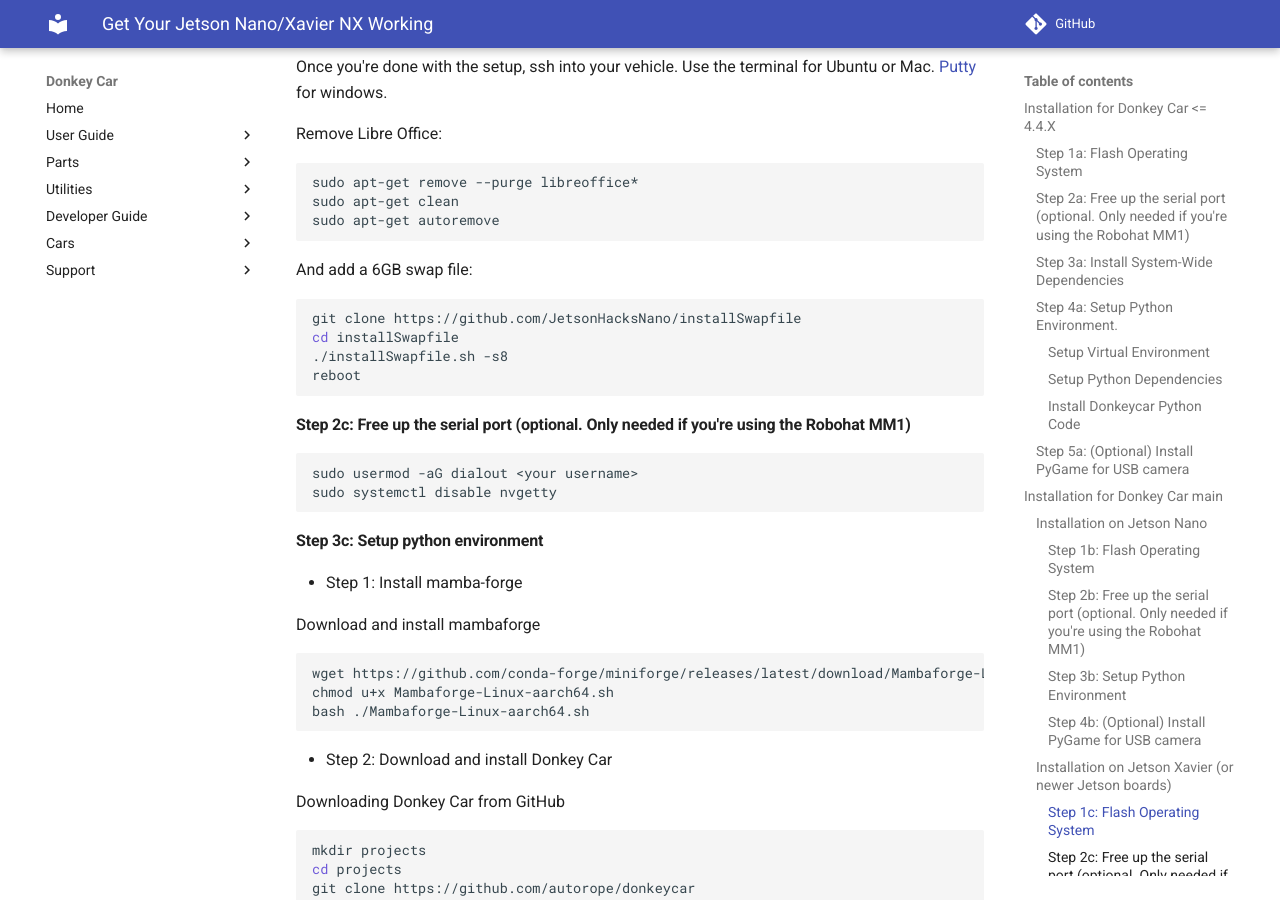
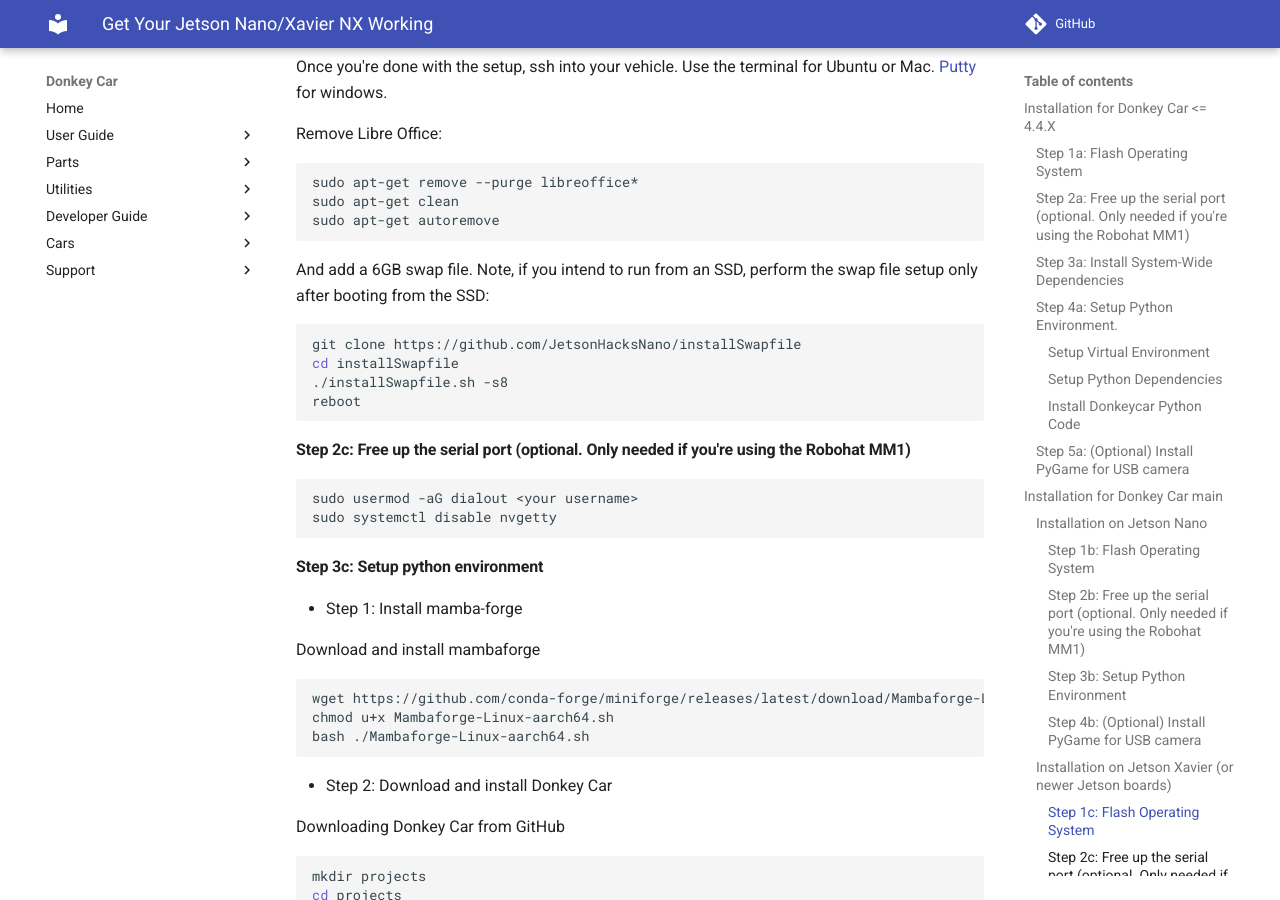
Before and after one commit to autorope/donkeydocs, an MkDocs documentation site: the page built from docs/guide/robot_sbc/setup_jetson_nano.md, in a window 1280 px wide and 900 px high, scrolled down 7608 px. Built offline with MkDocs 1.6.1 and Material for MkDocs 9.7.7, drawn with Linux system fonts in a browser that asks for light colours; comment, search, counter and statistics services are not loaded.

Commit message:
SSD swapfile hint for Xavier

````diff
--- a/docs/guide/robot_sbc/setup_jetson_nano.md
+++ b/docs/guide/robot_sbc/setup_jetson_nano.md
@@ -403,7 +403,7 @@ sudo apt-get clean
 sudo apt-get autoremove
 ```
 
-And add a 6GB swap file:
+And add a 6GB swap file. Note, if you intend to run from an SSD, perform the swap file setup only after booting from the SSD:
 
 ```bash
 git clone https://github.com/JetsonHacksNano/installSwapfile
````
